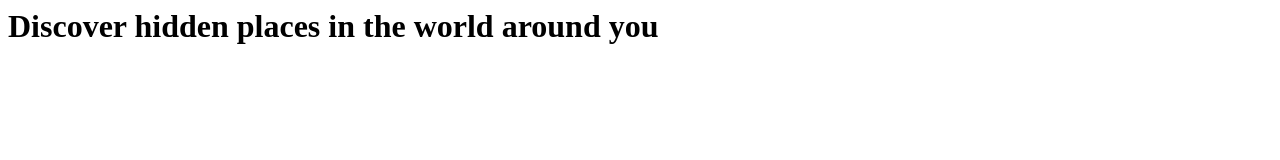
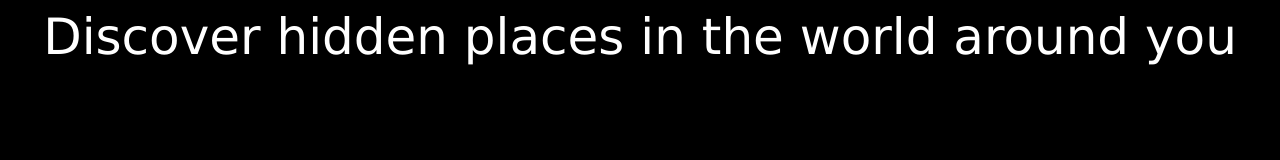
Before and after one commit to HJBerwick/Excursion, a plain HTML site: page index.html in a window 1280 px wide. Drawn offline with Linux system fonts and the light colour scheme.

Commit message:
Correct css file path

```diff
--- a/index.html
+++ b/index.html
@@ -1,6 +1,6 @@
 <html>
 	<head>
-		<link rel="stylesheet" href="resources/css/styles.css">
+		<link rel="stylesheet" href="resources/css/style.css">
 	</head>
 	<body>
 		<h1>Discover hidden places in the world around you</h1>
```
